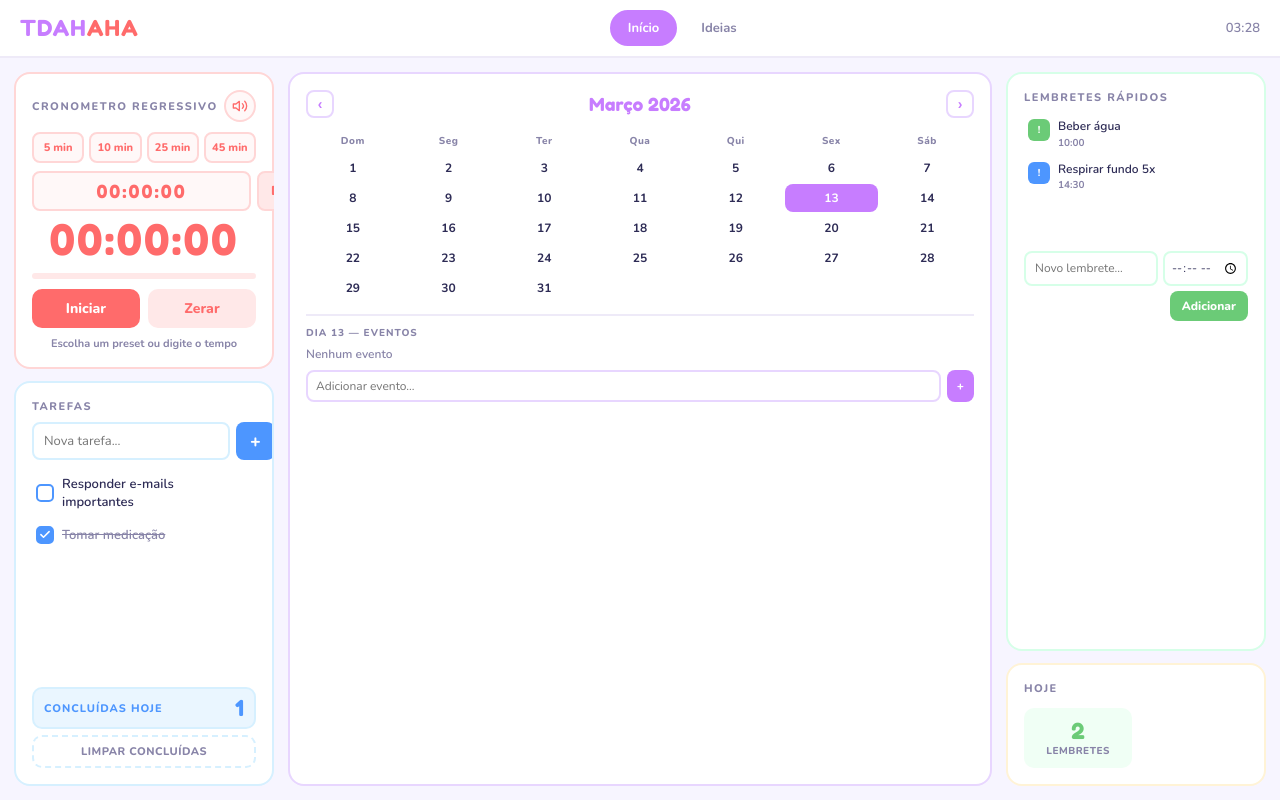
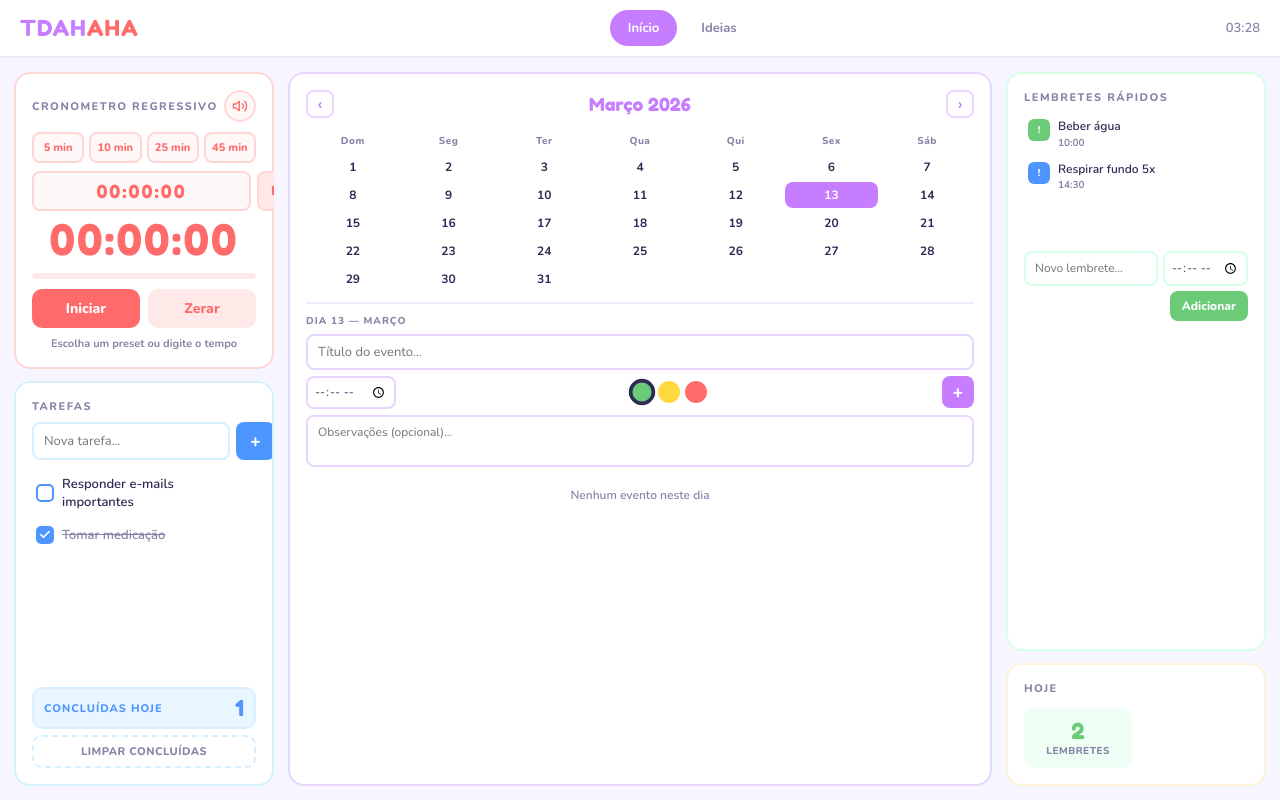
Before and after one commit to DanLeonardi23/tdahaha, a plain HTML site: page index.html in a window 1280 px wide. Drawn offline with nearby package versions, Linux system fonts and the light colour scheme.

Commit message:
Adicionado marcações na agenda

```diff
--- a/app.js
+++ b/app.js
@@ -296,16 +296,23 @@ renderTasks();
 let calDate = new Date();
 calDate.setDate(1);
 let selectedDay = new Date().getDate();
-
 let calEvents = {};
+let currentRelevance = 'green';
 
 const months = [
   'Janeiro','Fevereiro','Março','Abril','Maio','Junho',
   'Julho','Agosto','Setembro','Outubro','Novembro','Dezembro'
 ];
 const dows = ['Dom','Seg','Ter','Qua','Qui','Sex','Sáb'];
-const eventColors = ['#C77DFF','#4D96FF','#FF6B6B','#6BCB77','#FFD93D'];
-let colorIdx = 0;
+
+const relevanceColor = { green: '#6BCB77', yellow: '#FFD93D', red: '#FF6B6B' };
+
+function setRelevance(rel) {
+  currentRelevance = rel;
+  ['green','yellow','red'].forEach(r => {
+    document.getElementById('rel-' + r).classList.toggle('active', r === rel);
+  });
+}
 
 function renderCalendar() {
   const y = calDate.getFullYear();
@@ -318,26 +325,32 @@ function renderCalendar() {
   const first = new Date(y, m, 1).getDay();
   const daysInMonth = new Date(y, m + 1, 0).getDate();
   const today = new Date();
+  const prevDays = new Date(y, m, 0).getDate();
 
-  // Previous month padding
-  const prevDays = new Date(y, m, 0).getDate();
   for (let i = 0; i < first; i++) {
     grid.innerHTML += `<div class="cal-day other-month">${prevDays - first + i + 1}</div>`;
   }
 
-  // Current month days
   for (let d = 1; d <= daysInMonth; d++) {
     const key = y + '-' + (m + 1) + '-' + d;
     const isToday = today.getDate() === d && today.getMonth() === m && today.getFullYear() === y;
     const isSel = selectedDay === d;
-    const hasEv = !!calEvents[key] && calEvents[key].length > 0;
+    const evs = calEvents[key] || [];
 
     let classes = 'cal-day';
     if (isToday) classes += ' today';
     if (isSel && !isToday) classes += ' selected';
-    if (hasEv) classes += ' has-event';
 
-    grid.innerHTML += `<div class="${classes}" onclick="selectDay(${d})">${d}</div>`;
+    // Build colored dots (max 3) from event relevance
+    let dots = '';
+    if (evs.length > 0) {
+      const shown = evs.slice(0, 3);
+      dots = '<div class="cal-dots">' +
+        shown.map(e => `<div class="cal-dot" style="background:${relevanceColor[e.relevance] || '#ccc'}"></div>`).join('') +
+        '</div>';
+    }
+
+    grid.innerHTML += `<div class="${classes}" onclick="selectDay(${d})">${d}${dots}</div>`;
   }
 
   renderCalEvents();
@@ -357,29 +370,45 @@ function renderCalEvents() {
   const y = calDate.getFullYear();
   const m = calDate.getMonth() + 1;
   const key = y + '-' + m + '-' + selectedDay;
-  document.getElementById('cal-day-label').textContent = 'Dia ' + selectedDay + ' — Eventos';
+  document.getElementById('cal-day-label').textContent = 'Dia ' + selectedDay + ' — ' + months[calDate.getMonth()];
   const list = document.getElementById('cal-events-list');
   const evs = calEvents[key] || [];
-  list.innerHTML = evs.length
-    ? evs.map(e => `
-        <div class="cal-event-item">
-          <div class="cal-event-dot" style="background:${e.color}"></div>
-          <span>${e.text}</span>
-        </div>
-      `).join('')
-    : '<div style="font-size:12px;color:var(--muted);font-weight:600;">Nenhum evento</div>';
+
+  if (!evs.length) {
+    list.innerHTML = '<div class="cal-empty">Nenhum evento neste dia</div>';
+    return;
+  }
+
+  list.innerHTML = evs.map((e, i) => `
+    <div class="cal-event-item rel-${e.relevance}">
+      <div class="cal-event-body">
+        <div class="cal-event-name">${e.text}</div>
+        ${e.time ? `<div class="cal-event-time-tag">⏰ ${e.time}</div>` : ''}
+        ${e.obs ? `<div class="cal-event-obs-text">${e.obs}</div>` : ''}
+      </div>
+      <button class="cal-event-del" onclick="deleteCalEvent('${key}',${i})">✕</button>
+    </div>
+  `).join('');
+}
+
+function deleteCalEvent(key, idx) {
+  calEvents[key].splice(idx, 1);
+  renderCalendar();
 }
 
 function addCalEvent() {
-  const input = document.getElementById('cal-event-input');
-  const text = input.value.trim();
+  const text = document.getElementById('cal-event-input').value.trim();
   if (!text) return;
+  const time = document.getElementById('cal-event-time').value;
+  const obs  = document.getElementById('cal-event-obs').value.trim();
   const y = calDate.getFullYear();
   const m = calDate.getMonth() + 1;
   const key = y + '-' + m + '-' + selectedDay;
   if (!calEvents[key]) calEvents[key] = [];
-  calEvents[key].push({ text, color: eventColors[colorIdx++ % eventColors.length] });
-  input.value = '';
+  calEvents[key].push({ text, time, obs, relevance: currentRelevance });
+  document.getElementById('cal-event-input').value = '';
+  document.getElementById('cal-event-time').value = '';
+  document.getElementById('cal-event-obs').value = '';
   renderCalendar();
 }
 
--- a/index.html
+++ b/index.html
@@ -86,13 +86,28 @@
           <button class="cal-nav" onclick="changeMonth(1)">&#8250;</button>
         </div>
         <div class="cal-grid" id="cal-grid"></div>
+
         <div class="cal-event-area">
-          <div class="cal-event-title" id="cal-day-label">Eventos</div>
-          <div id="cal-events-list"></div>
-          <div class="cal-add-event">
-            <input class="cal-event-input" id="cal-event-input" placeholder="Adicionar evento..." onkeydown="if(event.key==='Enter')addCalEvent()" />
-            <button class="cal-event-btn" onclick="addCalEvent()">+</button>
+          <!-- Fixed input block -->
+          <div class="cal-add-block">
+            <div class="cal-day-label-row">
+              <div class="cal-event-title" id="cal-day-label">Eventos</div>
+            </div>
+            <input class="cal-event-input" id="cal-event-input" placeholder="Título do evento..." />
+            <div class="cal-event-meta">
+              <input class="cal-event-time" id="cal-event-time" type="time" />
+              <div class="cal-relevance-group">
+                <button class="rel-btn rel-green active" id="rel-green" onclick="setRelevance('green')" title="Baixa"></button>
+                <button class="rel-btn rel-yellow" id="rel-yellow" onclick="setRelevance('yellow')" title="Média"></button>
+                <button class="rel-btn rel-red" id="rel-red" onclick="setRelevance('red')" title="Alta"></button>
+              </div>
+              <button class="cal-event-btn" onclick="addCalEvent()">+</button>
+            </div>
+            <textarea class="cal-event-obs" id="cal-event-obs" placeholder="Observações (opcional)..." rows="2"></textarea>
           </div>
+
+          <!-- Scrollable events list below -->
+          <div class="cal-events-list" id="cal-events-list"></div>
         </div>
       </div>
 
--- a/style.css
+++ b/style.css
@@ -392,6 +392,7 @@ body {
   border-color: #E8D6FF;
   display: flex;
   flex-direction: column;
+  overflow: hidden;
 }
 
 .cal-header {
@@ -399,6 +400,7 @@ body {
   align-items: center;
   justify-content: space-between;
   margin-bottom: 12px;
+  flex-shrink: 0;
 }
 
 .cal-month {
@@ -429,6 +431,7 @@ body {
   display: grid;
   grid-template-columns: repeat(7, 1fr);
   gap: 2px;
+  flex-shrink: 0;
 }
 
 .cal-dow {
@@ -442,7 +445,7 @@ body {
 
 .cal-day {
   text-align: center;
-  padding: 6px 2px;
+  padding: 5px 2px;
   font-size: 12px;
   font-weight: 700;
   border-radius: 8px;
@@ -452,44 +455,52 @@ body {
   position: relative;
 }
 
-.cal-day:hover {
-  background: #F0ECFF;
+.cal-day:hover { background: #F0ECFF; }
+.cal-day.today { background: var(--c5); color: white; }
+.cal-day.selected:not(.today) { background: #F0ECFF; }
+.cal-day.other-month { color: #C8C4E0; }
+
+/* Event indicator dots — up to 3 colored dots per day */
+.cal-day .cal-dots {
+  display: flex;
+  justify-content: center;
+  gap: 2px;
+  margin-top: 2px;
+  min-height: 5px;
 }
 
-.cal-day.today {
-  background: var(--c5);
-  color: white;
+.cal-dot {
+  width: 5px;
+  height: 5px;
+  border-radius: 50%;
+  flex-shrink: 0;
 }
 
-.cal-day.selected:not(.today) {
-  background: #F0ECFF;
+.cal-day.today .cal-dot { opacity: 0.85; }
+
+/* ===== EVENT AREA ===== */
+.cal-event-area {
+  margin-top: 10px;
+  border-top: 2px solid #EEEAF8;
+  padding-top: 10px;
+  display: flex;
+  flex-direction: column;
+  flex: 1;
+  min-height: 0;
+  overflow: hidden;
 }
 
-.cal-day.other-month {
-  color: #C8C4E0;
+.cal-add-block {
+  flex-shrink: 0;
+  display: flex;
+  flex-direction: column;
+  gap: 6px;
 }
 
-.cal-day.has-event::after {
-  content: '';
-  position: absolute;
-  bottom: 2px;
-  left: 50%;
-  transform: translateX(-50%);
-  width: 4px;
-  height: 4px;
-  border-radius: 50%;
-  background: var(--c2);
-}
-
-.cal-day.today.has-event::after {
-  background: white;
-}
-
-.cal-event-area {
-  margin-top: 12px;
-  border-top: 2px solid #EEEAF8;
-  padding-top: 10px;
-  flex: 1;
+.cal-day-label-row {
+  display: flex;
+  align-items: center;
+  justify-content: space-between;
 }
 
 .cal-event-title {
@@ -498,56 +509,173 @@ body {
   color: var(--muted);
   letter-spacing: 1px;
   text-transform: uppercase;
-  margin-bottom: 6px;
-}
-
-.cal-event-item {
-  display: flex;
-  align-items: center;
-  gap: 8px;
-  padding: 5px 0;
-  font-size: 12px;
-  font-weight: 600;
-}
-
-.cal-event-dot {
-  width: 8px;
-  height: 8px;
-  border-radius: 50%;
-  flex-shrink: 0;
-}
-
-.cal-add-event {
-  display: flex;
-  gap: 6px;
-  margin-top: 8px;
 }
 
 .cal-event-input {
-  flex: 1;
+  width: 100%;
   border: 2px solid #E8D6FF;
   border-radius: 8px;
-  padding: 6px 8px;
+  padding: 7px 10px;
+  font-family: 'Nunito', sans-serif;
+  font-size: 13px;
+  color: var(--text);
+  outline: none;
+}
+
+.cal-event-input:focus { border-color: var(--c5); }
+
+.cal-event-meta {
+  display: flex;
+  align-items: center;
+  gap: 6px;
+}
+
+.cal-event-time {
+  border: 2px solid #E8D6FF;
+  border-radius: 8px;
+  padding: 5px 6px;
   font-family: 'Nunito', sans-serif;
   font-size: 12px;
   color: var(--text);
   outline: none;
+  width: 90px;
+  flex-shrink: 0;
 }
 
-.cal-event-input:focus {
-  border-color: var(--c5);
+.cal-event-time:focus { border-color: var(--c5); }
+
+.cal-relevance-group {
+  display: flex;
+  gap: 5px;
+  flex: 1;
+  justify-content: center;
 }
+
+.rel-btn {
+  width: 22px;
+  height: 22px;
+  border-radius: 50%;
+  border: 3px solid transparent;
+  cursor: pointer;
+  transition: all 0.15s;
+  flex-shrink: 0;
+}
+
+.rel-green  { background: #6BCB77; }
+.rel-yellow { background: #FFD93D; }
+.rel-red    { background: #FF6B6B; }
+
+.rel-btn.active { border-color: var(--text); transform: scale(1.2); }
+.rel-btn:hover  { transform: scale(1.15); }
 
 .cal-event-btn {
   background: var(--c5);
   border: none;
   border-radius: 8px;
   color: white;
-  padding: 6px 10px;
+  width: 32px;
+  height: 32px;
   font-family: 'Nunito', sans-serif;
   font-weight: 800;
   cursor: pointer;
+  font-size: 18px;
+  line-height: 1;
+  display: flex;
+  align-items: center;
+  justify-content: center;
+  flex-shrink: 0;
+  transition: all 0.15s;
+}
+
+.cal-event-btn:hover { background: #A855DC; transform: scale(1.05); }
+
+.cal-event-obs {
+  width: 100%;
+  border: 2px solid #E8D6FF;
+  border-radius: 8px;
+  padding: 6px 10px;
+  font-family: 'Nunito', sans-serif;
   font-size: 12px;
+  color: var(--text);
+  outline: none;
+  resize: none;
+  line-height: 1.5;
+}
+
+.cal-event-obs:focus { border-color: var(--c5); }
+
+/* ===== EVENT LIST (scrollable) ===== */
+.cal-events-list {
+  overflow-y: auto;
+  flex: 1;
+  min-height: 0;
+  margin-top: 8px;
+  display: flex;
+  flex-direction: column;
+  gap: 6px;
+}
+
+.cal-event-item {
+  display: flex;
+  align-items: flex-start;
+  gap: 8px;
+  padding: 8px 10px;
+  border-radius: 10px;
+  background: var(--bg);
+  border-left: 4px solid #ccc;
+  position: relative;
+}
+
+.cal-event-item.rel-green  { border-left-color: #6BCB77; background: #F0FFF5; }
+.cal-event-item.rel-yellow { border-left-color: #FFD93D; background: #FFFBEA; }
+.cal-event-item.rel-red    { border-left-color: #FF6B6B; background: #FFF3F3; }
+
+.cal-event-body { flex: 1; min-width: 0; }
+
+.cal-event-name {
+  font-size: 13px;
+  font-weight: 700;
+  color: var(--text);
+  white-space: nowrap;
+  overflow: hidden;
+  text-overflow: ellipsis;
+}
+
+.cal-event-time-tag {
+  font-size: 11px;
+  font-weight: 700;
+  color: var(--muted);
+  margin-top: 1px;
+}
+
+.cal-event-obs-text {
+  font-size: 11px;
+  color: var(--muted);
+  margin-top: 3px;
+  line-height: 1.4;
+  white-space: pre-wrap;
+}
+
+.cal-event-del {
+  background: none;
+  border: none;
+  color: var(--muted);
+  cursor: pointer;
+  font-size: 13px;
+  opacity: 0;
+  transition: opacity 0.15s;
+  flex-shrink: 0;
+  padding: 0 2px;
+}
+
+.cal-event-item:hover .cal-event-del { opacity: 1; }
+
+.cal-empty {
+  font-size: 12px;
+  color: var(--muted);
+  font-weight: 600;
+  text-align: center;
+  padding: 12px 0;
 }
 
 /* ===== REMINDERS ===== */
```
